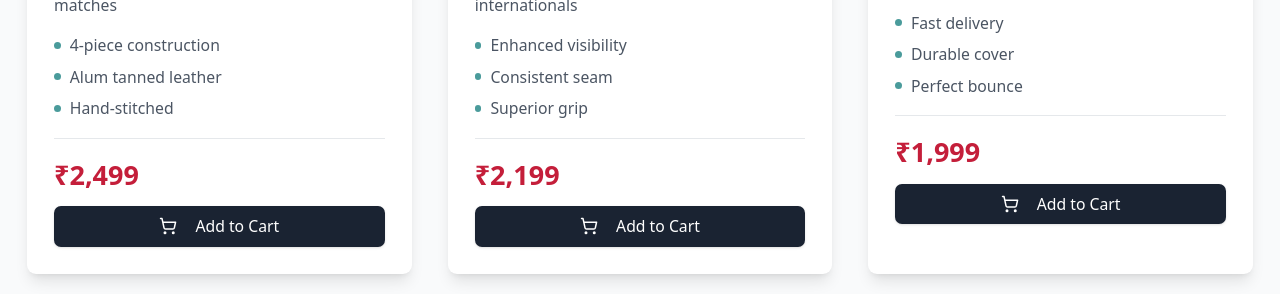
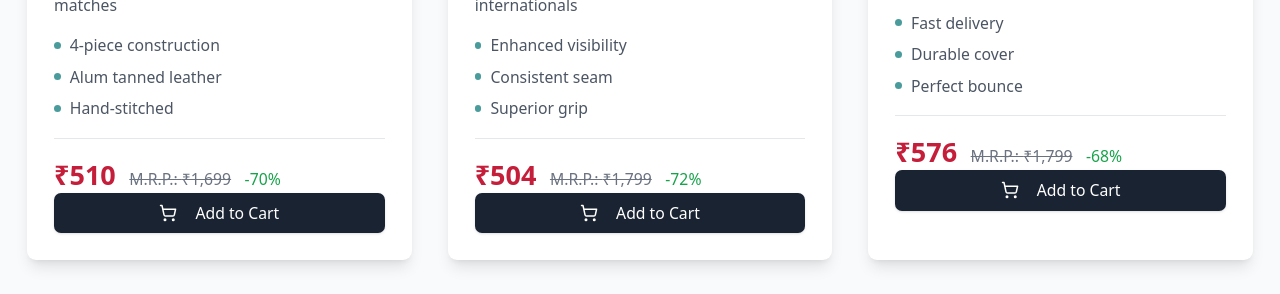
Before and after one commit to asheeshkaundal/drakon-website, a Next.js app: page /premium-balls in a window 1280 px wide. Shown: the part 1120-1414 px from the top of the page. Built offline with nearby package versions, Linux system fonts and the light colour scheme.

Commit message:
feat: update PremiumBallsPage to include original price and discount percentage; enhance price formatting in cart context

```diff
--- a/app/premium-balls/page.tsx
+++ b/app/premium-balls/page.tsx
@@ -5,7 +5,7 @@ import Image from "next/image";
 import { Navbar } from "@/components/navbar";
 import { Footer } from "@/components/footer";
 import { Button } from "@/components/ui/button";
-import { ShoppingCart, Star, Check, Plus, Minus } from "lucide-react";
+import { ShoppingCart, Star, Check, Plus, Minus, Disc } from "lucide-react";
 import { useCart } from "@/lib/cart-context";
 
 export default function PremiumBallsPage() {
@@ -18,7 +18,8 @@ export default function PremiumBallsPage() {
       id: 1,
       name: "T-20 Red Ball",
       category: "t20",
-      price: "₹2,499",
+      original_Price: 1699,
+      discount_Percentage: 70,
       image: "/T20-RedBack.jpg",
       rating: 5,
       description: "Professional grade red leather ball for test matches",
@@ -32,7 +33,8 @@ export default function PremiumBallsPage() {
       id: 2,
       name: "T-20 White Ball",
       category: "t20",
-      price: "₹2,199",
+      original_Price: 1799,
+      discount_Percentage: 72,
       image: "/T20-WhiteBack.jpg",
       rating: 5,
       description: "Premium white ball for one-day internationals",
@@ -42,7 +44,8 @@ export default function PremiumBallsPage() {
       id: 3,
       name: "Tournament Red Ball",
       category: "tournament",
-      price: "₹1,999",
+      original_Price: 1799,
+      discount_Percentage: 68,
       image: "/Tournament-RedFront.png",
       rating: 4,
       description: "High-performance ball for T20 cricket",
@@ -52,7 +55,8 @@ export default function PremiumBallsPage() {
       id: 4,
       name: "Tournament White Ball",
       category: "tournament",
-      price: "₹899",
+      original_Price: 1899,
+      discount_Percentage: 68,
       image: "/Tournament-WhiteBack.jpg",
       rating: 4,
       description: "Durable practice ball for training sessions",
@@ -62,7 +66,8 @@ export default function PremiumBallsPage() {
       id: 5,
       name: "Practice Red Ball",
       category: "practice",
-      price: "₹499",
+      original_Price: 535,
+      discount_Percentage: 30,
       image: "/Practice-RedFront.png",
       rating: 4,
       description: "Heavy tennis ball for street cricket",
@@ -72,7 +77,8 @@ export default function PremiumBallsPage() {
       id: 6,
       name: "Practice White Ball",
       category: "practice",
-      price: "₹1,299",
+      original_Price: 650,
+      discount_Percentage: 30,
       image: "/Practice-WhiteBack.jpg",
       rating: 4,
       description: "Quality leather ball for regular practice",
@@ -91,6 +97,17 @@ export default function PremiumBallsPage() {
     selectedCategory === "all"
       ? balls
       : balls.filter((ball) => ball.category === selectedCategory);
+
+  const formatPrice = (value: number) =>
+    new Intl.NumberFormat("en-IN", {
+      style: "currency",
+      currency: "INR",
+      maximumFractionDigits: 0,
+    }).format(Math.round(value));
+
+  const getDiscountedPrice = (original: number, discountPct: number) =>
+    Math.round(original * (1 - (discountPct || 0) / 100));
+
 
   return (
     <div className="min-h-screen bg-gray-50">
@@ -209,13 +226,29 @@ export default function PremiumBallsPage() {
                     ))}
                   </ul>
 
-                  {/* Price & Button */}
+                  {/* Price Section */}
                   <div className="pt-4 border-t space-y-3">
                     <div className="flex items-center justify-between">
-                      <span className="text-2xl font-bold text-cricket-red">
-                        {ball.price}
-                      </span>
+                      <div className="flex items-baseline gap-3">
+                        <span className="text-2xl font-bold text-cricket-red">
+                          {formatPrice(
+                            getDiscountedPrice(ball.original_Price ?? 0, ball.discount_Percentage ?? 0)
+                          )}
+                        </span>
+
+                        <span className="text-sm text-gray-500 line-through">
+                          M.R.P.: {formatPrice(ball.original_Price ?? 0)}
+                        </span>
+
+                        {ball.discount_Percentage > 0 && (
+                          <span className="text-sm font-medium text-green-600">
+                            -{ball.discount_Percentage}%
+                          </span>
+                        )}
+                      </div>
                     </div>
+                  </div>
+
 
                     {/* Quantity Controls or Add to Cart */}
                     {cartItems.find((item) => item.id === ball.id) ? (
@@ -278,8 +311,11 @@ export default function PremiumBallsPage() {
                           addToCart({
                             id: ball.id,
                             name: ball.name,
-                            price: ball.price,
-                            image: ball.image,
+                            price: getDiscountedPrice(
+                              ball.original_Price ?? 0,
+                              ball.discount_Percentage ?? 0
+                            ),
+                            image : ball.image,
                           });
                           setAddedItems((prev) => ({
                             ...prev,
@@ -313,7 +349,6 @@ export default function PremiumBallsPage() {
                     )}
                   </div>
                 </div>
-              </div>
             ))}
           </div>
         </div>
--- a/lib/cart-context.tsx
+++ b/lib/cart-context.tsx
@@ -5,7 +5,7 @@ import React, { createContext, useContext, useState, useEffect } from "react";
 interface CartItem {
   id: number;
   name: string;
-  price: string;
+  price: string|number;
   image: string;
   quantity: number;
 }
```
